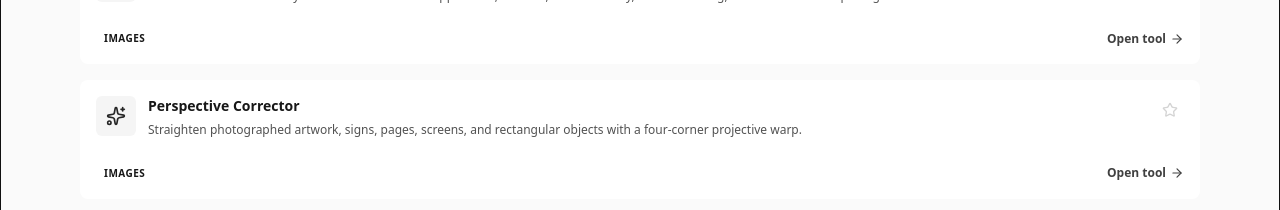
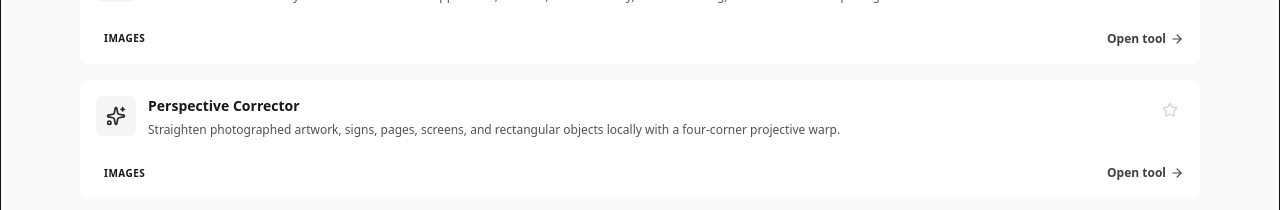
Before and after one commit to thiepn/tools, a React (Vite) app: page / in a window 1280 px wide. Shown: the part 10540-10750 px from the top of the page. Built offline with nearby package versions, Linux system fonts and the light colour scheme.

Commit message:
Restore P18 local capability wording

```diff
--- a/src/expansion/publicP18Tasks.ts
+++ b/src/expansion/publicP18Tasks.ts
@@ -6,7 +6,7 @@ const RAW:Raw[]=[
 ['image-enhancer','Image Enhancer','Improve photos locally with edge-preserving denoise, auto levels, local contrast, saturation, and adjustable sharpening.','image enhancer|enhance photo|denoise image|remove noise|sharpen image|deblur photo|auto levels|improve photo quality','enhance','Image Enhancer',true],
 ['object-remover','Object & Blemish Remover','Paint over small unwanted objects, spots, wires, or blemishes and fill the masked area locally from surrounding pixels.','object remover|remove object from photo|blemish remover|content aware fill|erase object|remove spot|remove wire','remove','Object Remover',true],
 ['old-photo-restorer','Old Photo Restorer','Restore faded scans locally with dust and scratch suppression, denoise, tonal recovery, color balancing, and controlled sharpening.','old photo restoration|restore old photo|fix faded photo|remove dust scratches|photo repair|restore scan','restore','Photo Restorer',true],
-['perspective-corrector','Perspective Corrector','Straighten photographed artwork, signs, pages, screens, and rectangular objects with a four-corner projective warp.','perspective correction|fix perspective|keystone correction|four corner crop|straighten document|warp image','perspective','Perspective',true],
+['perspective-corrector','Perspective Corrector','Straighten photographed artwork, signs, pages, screens, and rectangular objects locally with a four-corner projective warp.','perspective correction|fix perspective|keystone correction|four corner crop|straighten document|warp image','perspective','Perspective',true],
 ['auto-deskew-image','Auto Deskew Image','Estimate common rotational skew from image edges and rotate the photo back toward level entirely in the browser.','deskew image|straighten image|auto rotate photo|fix tilted image|level photo|deskew scan','deskew','Auto Deskew',true],
 ['red-eye-remover','Red-Eye Remover','Reduce red-eye in a selected circular eye region by suppressing only strongly red-dominant pixels locally.','red eye remover|fix red eyes|remove red eye|photo eye correction|red pupil','redeye','Red-Eye',false],
 ];
```
